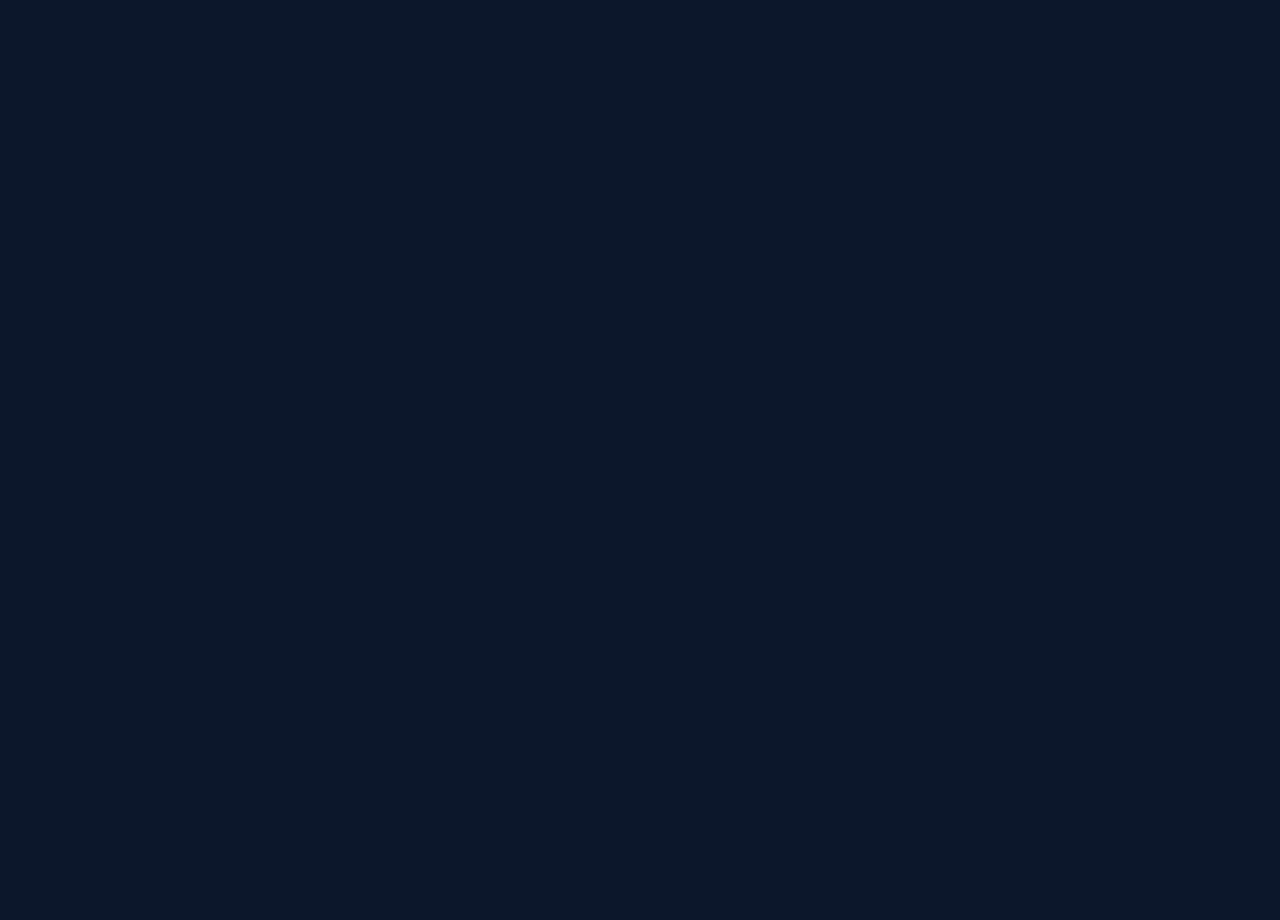
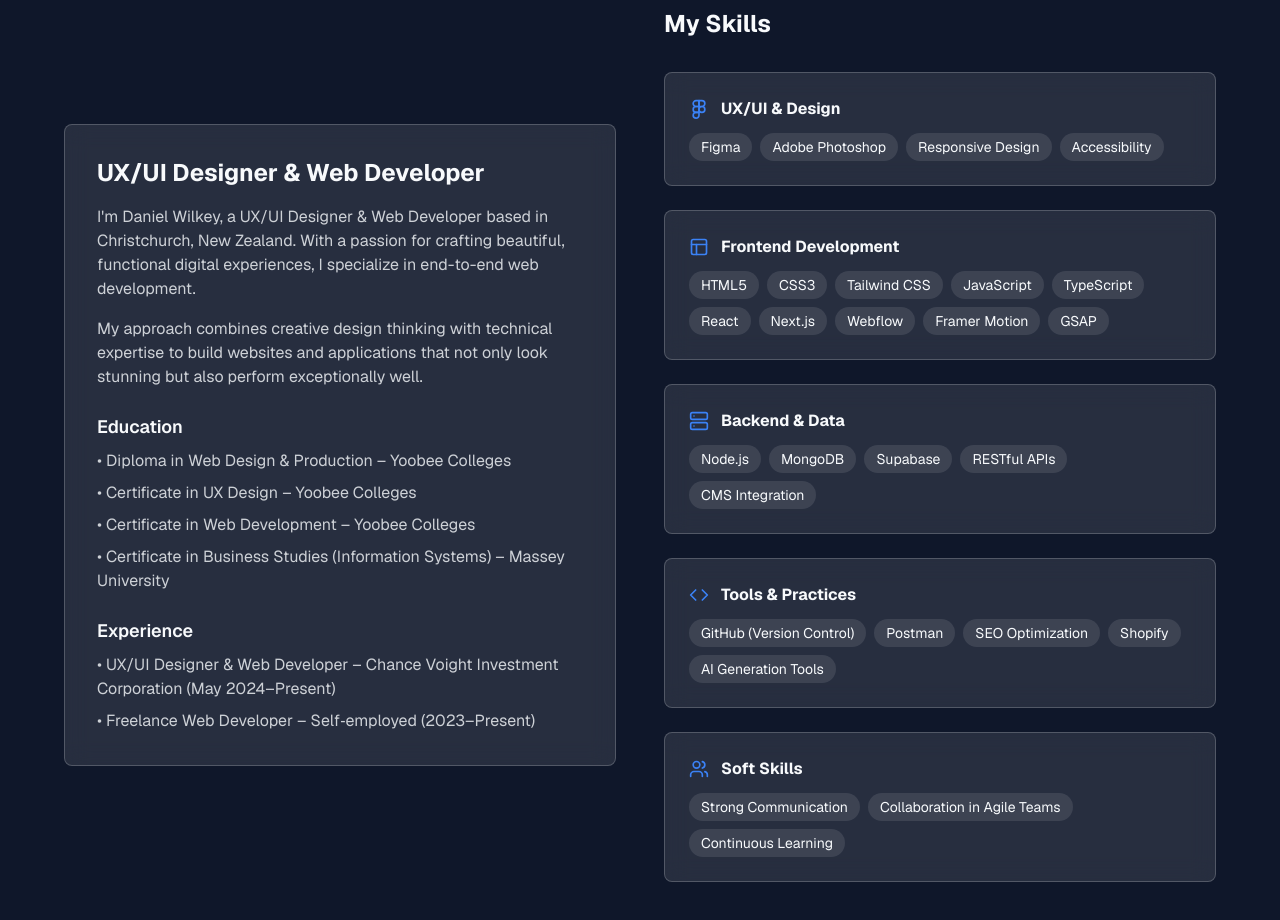
Before and after one commit to Vader1970/danielwillkeyportfolioprotype, a Next.js app: page / in a window 1280 px wide. Shown: the part 960-1880 px from the top of the page. Before the commit the page ends 800 px from the top, so only its background shows below. Built offline with nearby package versions, Linux system fonts and the light colour scheme.

Commit message:
added about section

```diff
--- a/src/app/page.tsx
+++ b/src/app/page.tsx
@@ -1,9 +1,18 @@
+import dynamic from "next/dynamic";
 import Hero from "@/components/Hero";
+// import About from "@/components/About"; // Removed static import
+
+const About = dynamic(() => import("@/components/About"), {
+  // Add a loading state
+  loading: () => <p className='text-center py-10'>Loading About section...</p>,
+  // SSR is enabled by default, which is suitable here.
+});
 
 export default function Home() {
   return (
     <>
       <Hero />
+      <About /> {/* Dynamically imported component with loading state */}
     </>
   );
 }
--- /dev/null
+++ b/src/components/About.tsx
@@ -0,0 +1,86 @@
+import AnimatedElement from "@/components/animation/AnimatedElements";
+// import AnimatedText from "@/components/animation/AnimatedText"; // Removed import
+import TiltCard from "@/components/animation/TiltCard";
+import { skills } from "@/constants/skills";
+
+const About = () => {
+  return (
+    <section id='about' className='section-padding bg-dark text-light relative overflow-hidden'>
+      <div className='container-width'>
+        <AnimatedElement delay={0.1} once>
+          <h2 className='text-3xl md:text-4xl font-bold mb-6 md:mb-12'>
+            <span className='gradient-text'>About Me</span>
+          </h2>
+        </AnimatedElement>
+
+        <div className='grid grid-cols-1 md:grid-cols-2 gap-12 items-center'>
+          <AnimatedElement delay={0.1} once>
+            <TiltCard className='p-6 md:p-8'>
+              <h3 className='text-xl md:text-2xl font-bold mb-4'>UX/UI Designer & Web Developer</h3>
+              <p className='text-light/80 mb-4'>
+                I&apos;m Daniel Wilkey, a UX/UI Designer & Web Developer based in Christchurch, New Zealand. With a
+                passion for crafting beautiful, functional digital experiences, I specialize in end-to-end web
+                development.
+              </p>
+              <p className='text-light/80'>
+                My approach combines creative design thinking with technical expertise to build websites and
+                applications that not only look stunning but also perform exceptionally well.
+              </p>
+
+              <div className='mt-6'>
+                <h4 className='font-semibold text-lg mb-2'>Education</h4>
+                <ul className='space-y-2 text-light/80'>
+                  <li>• Diploma in Web Design & Production – Yoobee Colleges</li>
+                  <li>• Certificate in UX Design – Yoobee Colleges</li>
+                  <li>• Certificate in Web Development – Yoobee Colleges</li>
+                  <li>• Certificate in Business Studies (Information Systems) – Massey University</li>
+                </ul>
+              </div>
+
+              <div className='mt-6'>
+                <h4 className='font-semibold text-lg mb-2'>Experience</h4>
+                <ul className='space-y-2 text-light/80'>
+                  <li>• UX/UI Designer & Web Developer – Chance Voight Investment Corporation (May 2024–Present)</li>
+                  <li>• Freelance Web Developer – Self‑employed (2023–Present)</li>
+                </ul>
+              </div>
+            </TiltCard>
+          </AnimatedElement>
+
+          <div className='space-y-8'>
+            <AnimatedElement delay={0.2} once>
+              <h3 className='text-xl md:text-2xl font-bold mb-6'>My Skills</h3>
+            </AnimatedElement>
+
+            <div className='space-y-6'>
+              {skills.map((skill, index) => {
+                const IconComponent = skill.icon;
+                return (
+                  <AnimatedElement key={skill.category} delay={0.3 + index * 0.1} once>
+                    <TiltCard className='p-4 md:p-6'>
+                      <div className='flex items-center mb-3'>
+                        <div className='mr-3 text-highlight'>
+                          <IconComponent className='w-5 h-5' />
+                        </div>
+                        <h4 className='font-bold'>{skill.category}</h4>
+                      </div>
+                      <div className='flex flex-wrap gap-2'>
+                        {skill.items.map((item) => (
+                          <span key={item} className='inline-block px-3 py-1 bg-white/10 rounded-full text-sm'>
+                            {item}
+                          </span>
+                        ))}
+                      </div>
+                    </TiltCard>
+                  </AnimatedElement>
+                );
+              })}
+            </div>
+          </div>
+        </div>
+      </div>
+    </section>
+  );
+};
+
+export default About;
--- a/src/components/Hero.tsx
+++ b/src/components/Hero.tsx
@@ -124,7 +124,7 @@ export default function Hero() {
         <motion.div
           initial={{ opacity: 0, y: 20 }}
           animate={{ opacity: 1, y: 0 }}
-          transition={{ duration: 0.6, delay: 1.4 }}
+          transition={{ duration: 0.6, delay: 1 }}
           className='mt-12'
         >
           <Link
--- /dev/null
+++ b/src/components/animation/AnimatedElements.tsx
@@ -0,0 +1,54 @@
+"use client";
+
+import { ReactNode } from "react";
+import { motion } from "framer-motion";
+
+interface AnimatedElementProps {
+  children: ReactNode;
+  className?: string;
+  delay?: number;
+  direction?: "up" | "down" | "left" | "right";
+  duration?: number;
+  once?: boolean;
+}
+
+const AnimatedElement = ({
+  children,
+  className = "",
+  delay = 0,
+  direction = "up",
+  duration = 0.5,
+  once = false,
+}: AnimatedElementProps) => {
+  const directionValues = {
+    up: { y: 40, x: 0 },
+    down: { y: -40, x: 0 },
+    left: { x: 40, y: 0 },
+    right: { x: -40, y: 0 },
+  };
+
+  return (
+    <motion.div
+      className={className}
+      initial={{
+        opacity: 0,
+        ...directionValues[direction],
+      }}
+      whileInView={{
+        opacity: 1,
+        x: 0,
+        y: 0,
+        transition: {
+          duration,
+          delay,
+          ease: [0.25, 0.1, 0.25, 1.0],
+        },
+      }}
+      viewport={{ once }}
+    >
+      {children}
+    </motion.div>
+  );
+};
+
+export default AnimatedElement;
--- a/src/components/animation/AnimatedText.tsx
+++ b/src/components/animation/AnimatedText.tsx
@@ -1,7 +1,6 @@
 "use client";
 
-import { motion } from "framer-motion";
-import { useInView } from "framer-motion";
+import { motion, useInView } from "framer-motion";
 import { useRef, useEffect, useState } from "react";
 
 interface AnimatedTextProps {
@@ -12,12 +11,18 @@ interface AnimatedTextProps {
   immediate?: boolean;
 }
 
-export default function AnimatedText({ text, className = "", immediate = false }: AnimatedTextProps) {
+export default function AnimatedText({
+  text,
+  className = "",
+  immediate = false,
+  quickAppear = false,
+  once = true,
+}: AnimatedTextProps) {
   const words = text.split(" ");
   const ref = useRef<HTMLDivElement>(null);
   const [forceVisible, setForceVisible] = useState(immediate);
   const isInView = useInView(ref, {
-    once: true,
+    once: once,
     margin: "0px 0px -50% 0px",
     amount: 0.01,
   });
@@ -30,11 +35,11 @@ export default function AnimatedText({ text, className = "", immediate = false }
 
   const container = {
     hidden: { opacity: 0 },
-    visible: (i = 1) => ({
+    visible: ({ quick }) => ({
       opacity: 1,
       transition: {
-        staggerChildren: 0.2, // Slowed down from 0.12
-        delayChildren: 0.04 * i,
+        staggerChildren: quick ? 0.02 : 0.15,
+        delayChildren: 0.04,
       },
     }),
   };
@@ -42,16 +47,15 @@ export default function AnimatedText({ text, className = "", immediate = false }
   const child = {
     hidden: {
       opacity: 0,
-      y: 30, // Increased from 20 for more noticeable movement
+      y: 20,
     },
     visible: {
       opacity: 1,
       y: 0,
       transition: {
         type: "spring",
-        damping: 9, // Reduced from 12 for more bounce
-        stiffness: 80, // Reduced from 100 for smoother animation
-        duration: 0.6, // Added explicit duration
+        damping: 12,
+        stiffness: 100,
       },
     },
   };
@@ -63,6 +67,7 @@ export default function AnimatedText({ text, className = "", immediate = false }
       variants={container}
       initial='hidden'
       animate={isInView || forceVisible ? "visible" : "hidden"}
+      custom={{ quick: quickAppear }}
     >
       {words.map((word, index) => (
         <motion.span key={index} className='inline-block mr-2' variants={child}>
--- /dev/null
+++ b/src/components/animation/TiltCard.tsx
@@ -0,0 +1,58 @@
+"use client";
+
+import React, { useRef, useState } from "react";
+import { motion } from "framer-motion";
+
+interface TiltCardProps {
+  children: React.ReactNode;
+  className?: string;
+}
+
+const TiltCard = ({ children, className = "" }: TiltCardProps) => {
+  const [rotateX, setRotateX] = useState(0);
+  const [rotateY, setRotateY] = useState(0);
+  const cardRef = useRef<HTMLDivElement>(null);
+
+  const handleMouseMove = (e: React.MouseEvent<HTMLDivElement>) => {
+    if (!cardRef.current) return;
+
+    const card = cardRef.current;
+    const rect = card.getBoundingClientRect();
+
+    // Calculate mouse position relative to card center
+    const centerX = rect.left + rect.width / 2;
+    const centerY = rect.top + rect.height / 2;
+    const mouseX = e.clientX - centerX;
+    const mouseY = e.clientY - centerY;
+
+    // Reduce rotation range and add more subtle movement (-8 to 8 degrees)
+    const rotateXValue = (mouseY / (rect.height / 2)) * -8;
+    const rotateYValue = (mouseX / (rect.width / 2)) * 8;
+
+    setRotateX(rotateXValue);
+    setRotateY(rotateYValue);
+  };
+
+  const handleMouseLeave = () => {
+    setRotateX(0);
+    setRotateY(0);
+  };
+
+  return (
+    <motion.div
+      ref={cardRef}
+      className={`glass-morph ${className}`}
+      onMouseMove={handleMouseMove}
+      onMouseLeave={handleMouseLeave}
+      style={{
+        transformStyle: "preserve-3d",
+        transform: `perspective(1000px) rotateX(${rotateX}deg) rotateY(${rotateY}deg)`,
+        transition: "transform 0.3s ease-out",
+      }}
+    >
+      {children}
+    </motion.div>
+  );
+};
+
+export default TiltCard;
--- /dev/null
+++ b/src/components/icons/FigmaIcon.tsx
@@ -0,0 +1,24 @@
+import React from "react";
+
+const FigmaIcon: React.FC<React.SVGProps<SVGSVGElement>> = (props) => (
+  <svg
+    xmlns='http://www.w3.org/2000/svg'
+    width='24'
+    height='24'
+    viewBox='0 0 24 24'
+    fill='none'
+    stroke='currentColor'
+    strokeWidth='2'
+    strokeLinecap='round'
+    strokeLinejoin='round'
+    {...props} // Spread props to allow className, size overrides, etc.
+  >
+    <path d='M5 5.5A3.5 3.5 0 0 1 8.5 2H12v7H8.5A3.5 3.5 0 0 1 5 5.5z' />
+    <path d='M12 2h3.5a3.5 3.5 0 1 1 0 7H12V2z' />
+    <path d='M12 12.5a3.5 3.5 0 1 1 7 0 3.5 3.5 0 1 1-7 0z' />
+    <path d='M5 19.5A3.5 3.5 0 0 1 8.5 16H12v3.5a3.5 3.5 0 1 1-7 0z' />
+    <path d='M5 12.5A3.5 3.5 0 0 1 8.5 9H12v7H8.5A3.5 3.5 0 0 1 5 12.5z' />
+  </svg>
+);
+
+export default FigmaIcon;
--- /dev/null
+++ b/src/constants/skills.ts
@@ -0,0 +1,42 @@
+import { Code, /* Figma, */ Layout, Server, Users } from "lucide-react";
+import FigmaIcon from "@/components/icons/FigmaIcon";
+import { SkillCategory } from "@/types/skills";
+
+export const skills: SkillCategory[] = [
+  {
+    category: "UX/UI & Design",
+    icon: FigmaIcon,
+    items: ["Figma", "Adobe Photoshop", "Responsive Design", "Accessibility"],
+  },
+  {
+    category: "Frontend Development",
+    icon: Layout,
+    items: [
+      "HTML5",
+      "CSS3",
+      "Tailwind CSS",
+      "JavaScript",
+      "TypeScript",
+      "React",
+      "Next.js",
+      "Webflow",
+      "Framer Motion",
+      "GSAP",
+    ],
+  },
+  {
+    category: "Backend & Data",
+    icon: Server,
+    items: ["Node.js", "MongoDB", "Supabase", "RESTful APIs", "CMS Integration"],
+  },
+  {
+    category: "Tools & Practices",
+    icon: Code,
+    items: ["GitHub (Version Control)", "Postman", "SEO Optimization", "Shopify", "AI Generation Tools"],
+  },
+  {
+    category: "Soft Skills",
+    icon: Users,
+    items: ["Strong Communication", "Collaboration in Agile Teams", "Continuous Learning"],
+  },
+];
--- /dev/null
+++ b/src/types/skills.ts
@@ -0,0 +1,7 @@
+import { ElementType } from "react";
+
+export interface SkillCategory {
+  category: string;
+  icon: ElementType;
+  items: string[];
+}
```
